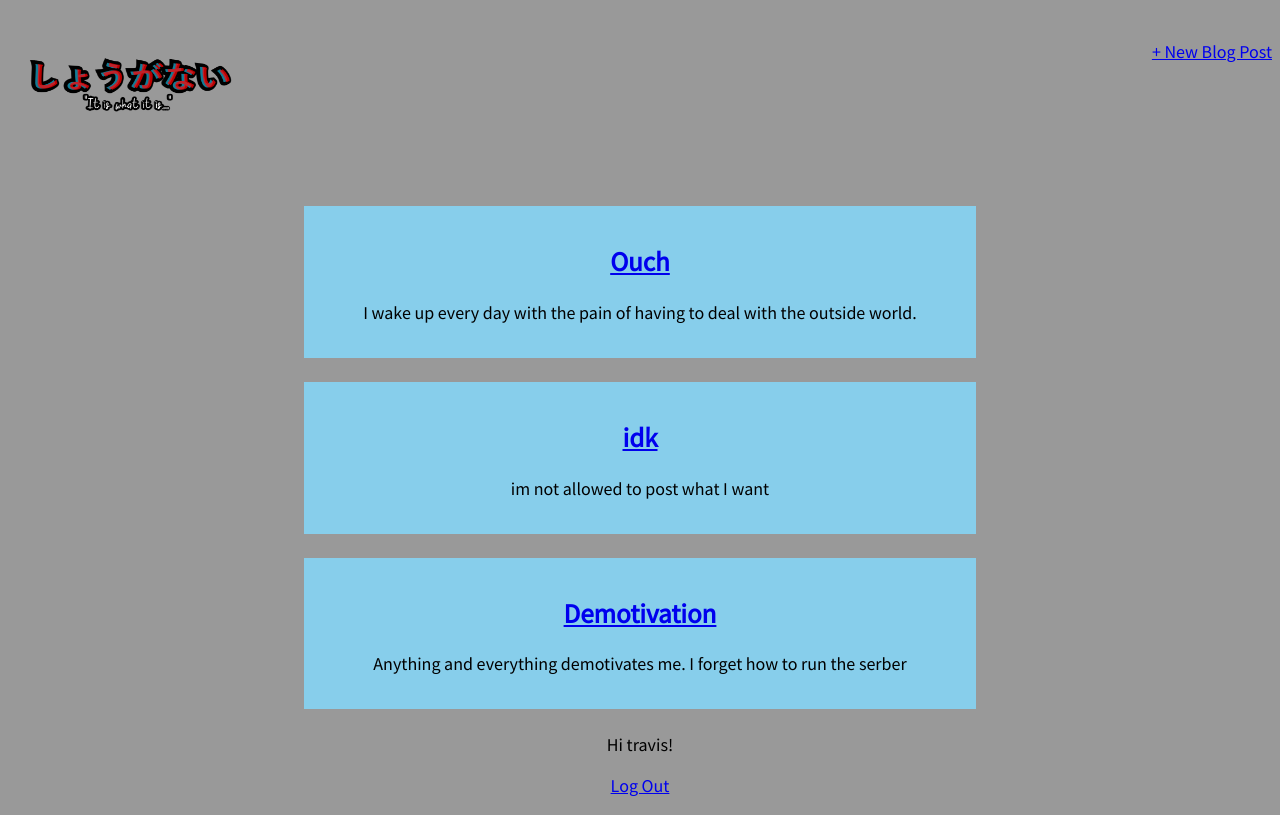
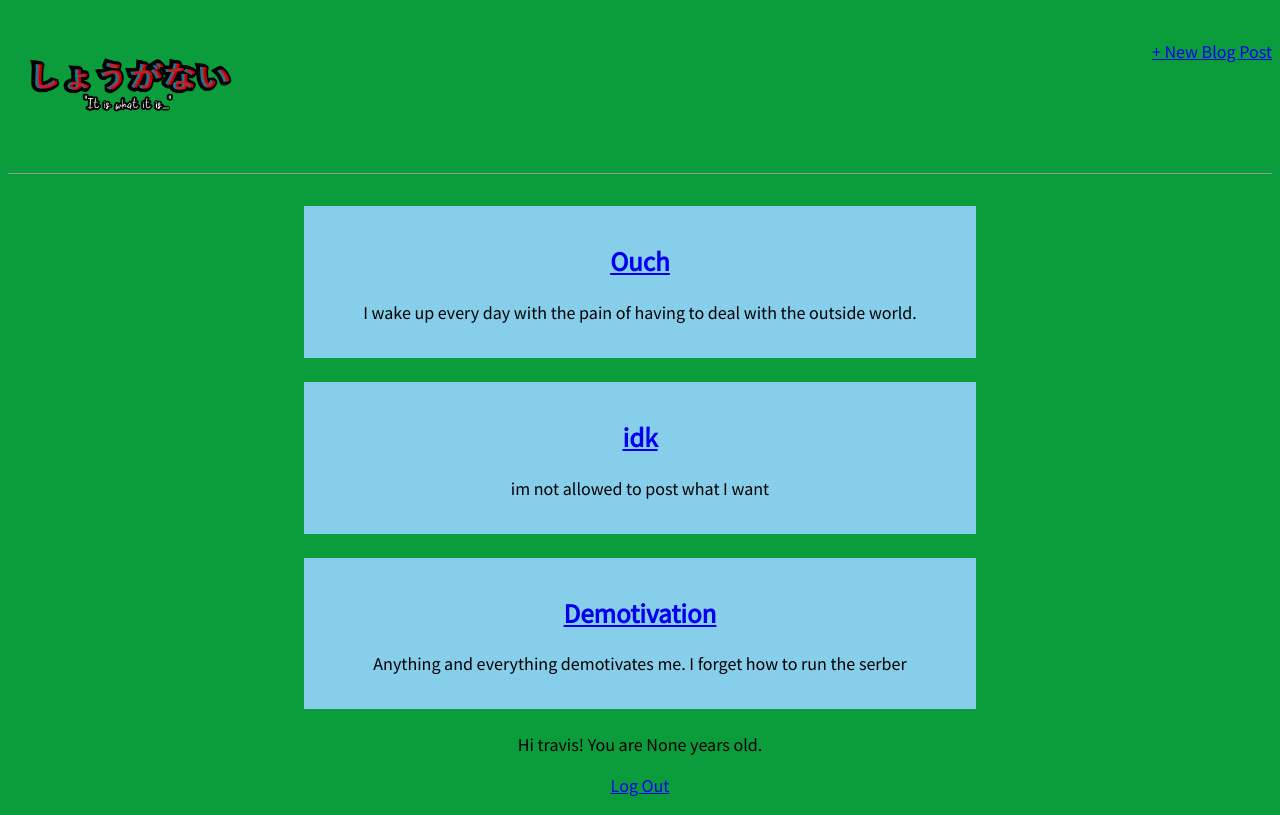
Before and after one commit to ecbishop1055/Shouganai, a Django app: page / in a window 1280 px wide. Run offline with Django 3.2, Linux system fonts and the light colour scheme; a user stored in the database is signed in; data comes from the database, SQL or seed files in the repository; both versions use the stored data as it was after the commit.

Commit message:
user auth completion/ sign up completed

```diff
--- a/accounts/forms.py
+++ b/accounts/forms.py
@@ -5,9 +5,9 @@
 class CustomUserCreationForm(UserCreationForm):
     class Meta(UserCreationForm):
         model = CustomUser
-        fields = UserCreationForm.Meta.fields + ('age',)
+        fields = UserCreationForm.Meta.fields + ('username', 'email', 'age',)
 
 class CustomUserChangeForm(UserChangeForm):
     class Meta:
         model = CustomUser
-        fields = UserChangeForm.Meta.fields
+        fields = ('username', 'email', 'age',)
--- a/static/css/base.css
+++ b/static/css/base.css
@@ -8,7 +8,7 @@
     text-align: center;
     font-family: 'Source Sans Pro', sans-serif;
     font-size: 18px;
-    background-color: #999;
+    background-color: rgb(11, 156, 60);
 
 }
 
--- a/templates/home.html
+++ b/templates/home.html
@@ -11,7 +11,7 @@
    {% endfor %}
 
 {% if user.is_authenticated %}
-<p>Hi {{ user.username }}!</p>
+<p>Hi {{ user.username }}! You are {{ user.age }} years old.</p>
 <p><a href="{% url 'logout' %}">Log Out</a></p>
 {% else %}
 <p>You are not logged in.</p>
```
Also changed, not shown: db.sqlite3, 2 other files.
